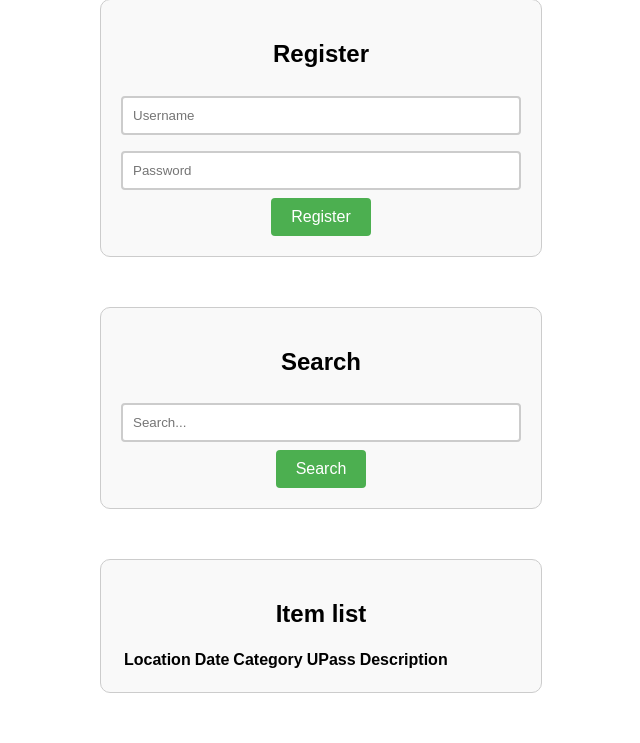
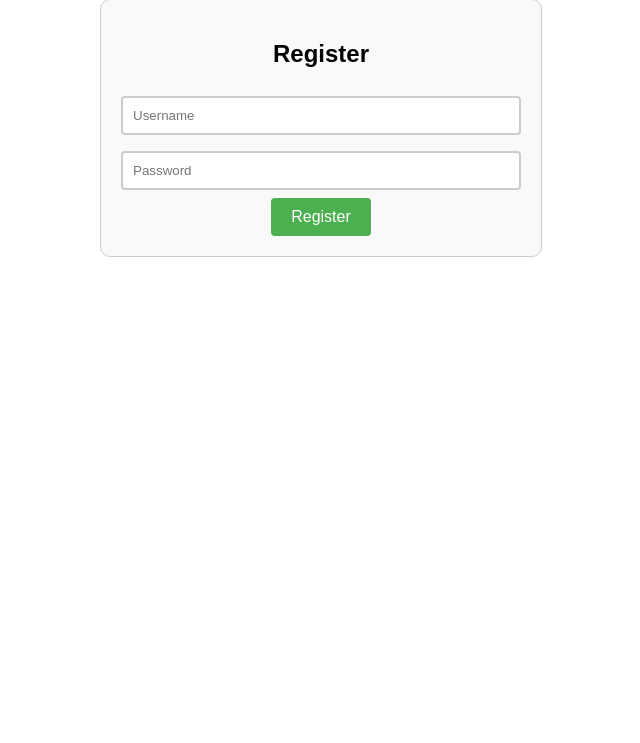
Before and after one commit to popo00oo/web_application_project, a Django app: page / in a window 1280 px wide. Shown: the part 397-1140 px from the top of the page, without its empty margins (319-959 px from the left). After the commit the page ends 654 px from the top, so only its background shows below. Run offline with Django 4.2, Linux system fonts and the light colour scheme; lists and menus that the app fills with data are empty.

Commit message:
explain the account

```diff
--- a/lost/admin.py
+++ b/lost/admin.py
@@ -7,16 +7,15 @@ from django.contrib.auth.hashers import make_password
 
 @admin.register(User)
 class UserAdmin(admin.ModelAdmin):
-    # Your code for the admin display list, search fields, etc.
+
 
     def save_model(self, request, obj, form, change):
-        # Only hash the password if it's a new object or if the password has been changed
+        # Hash the password will use when create a new object
         if not change or 'password' in form.changed_data:
             obj.password = make_password(obj.password)
         super().save_model(request, obj, form, change)
 
 
-# The other models can just be registered normally if you don't need custom admin logic
 
 admin.site.register(Lost)
 admin.site.register(Notice)
--- a/lostandfound/settings.py
+++ b/lostandfound/settings.py
@@ -42,6 +42,8 @@ INSTALLED_APPS = [
 
 
 LOGIN_URL = 'login'
+
+
 
 MIDDLEWARE = [
     'django.middleware.security.SecurityMiddleware',
--- a/templates/login.html
+++ b/templates/login.html
@@ -112,41 +112,6 @@
 
 
 
-    <div class="container">
-        <h2>Search</h2>
-        <form action="http://127.0.0.1:8000/search/" method="post">
-             {% csrf_token %}
-            <input type="text" name="content" placeholder="Search...">
-            <input type="submit" value="Search">
-        </form>
-    </div>
-
-
-    <div class="container">
-        <h2>Item list</h2>
-        <table>
-            <tr>
-                <th>Location</th>
-                <th>Date</th>
-                <th>Category</th>
-                <th>UPass</th>
-                <th>Description</th>
-            </tr>
-            {% for j in losts %}
-            <tr>
-                <td>{{ j.Location }}</td>
-                <td>{{ j.Date }}</td>
-                <td>{{ j.Category }}</td>
-                <td>{{ j.UPass }}</td>
-                <td>{{ j.Description }}</td>
-            </tr>
-            {% endfor %}
-        </table>
-    </div>
-
-
-
-
 
 <script>
         // Wait for loading
```
Also changed, not shown: lost/models.py (+5 -3 lines), lost/views.py (+4 -8 lines), db.sqlite3.
